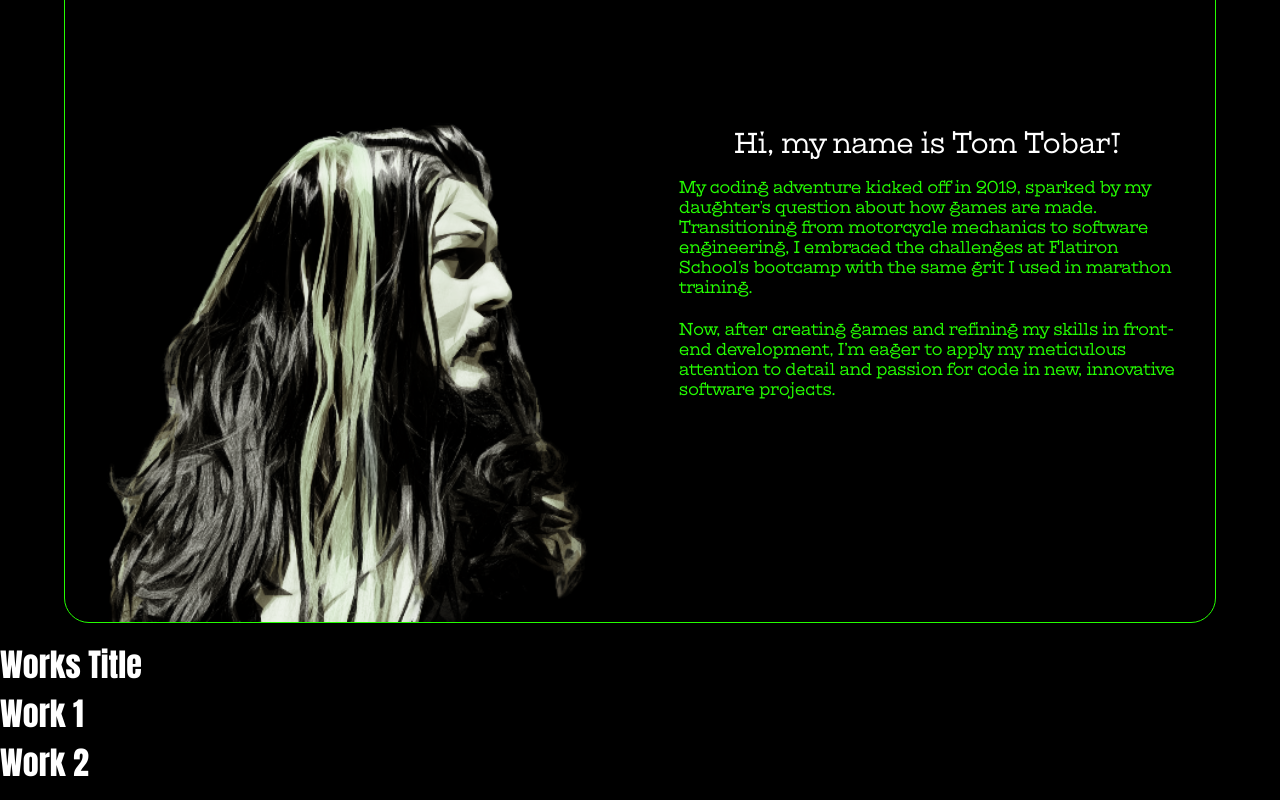
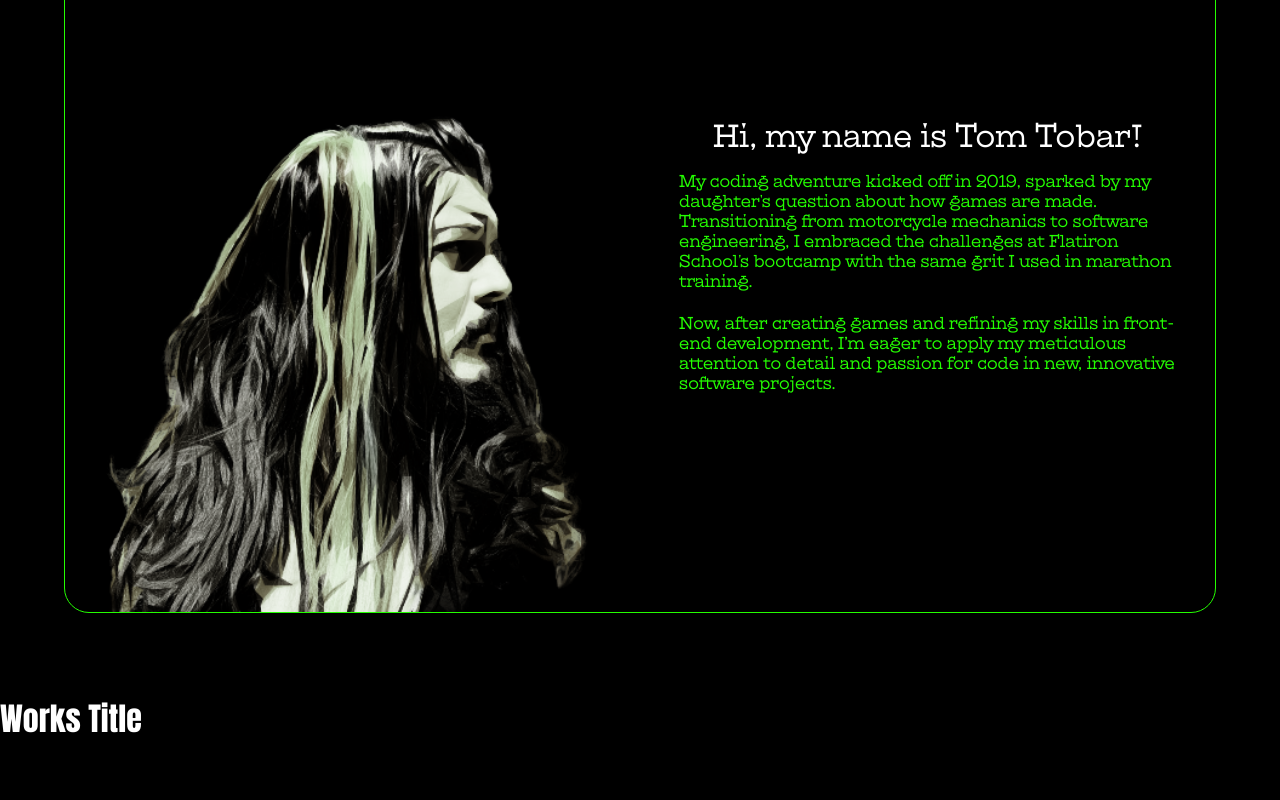
Before and after one commit to codetombomb/portfolio-front-end, a React (Vite) app: page / in a window 1280 px wide. Shown: the part 1020-1820 px from the top of the page. Built offline with nearby package versions, Linux system fonts and the light colour scheme.

Commit message:
debug responsive about section. debug nav links

```diff
--- a/src/App.css
+++ b/src/App.css
@@ -2,8 +2,8 @@
   height: 100vh;
   width: 100vw;
   min-width: 335px;
-  min-height: 830px;
-  max-height: 1000px;
+  min-height: 825px;
+  max-height: 900px;
 }
 
 .txt-same-line-wrapper {
@@ -38,5 +38,5 @@
 }
 
 /* ngrok dev*/
-/* ngrok http 5173 */
-/* https://cd99-173-175-50-10.ngrok-free.app */
+/* ngrok http http://localhost:5173 */
+/* https://3a2e-173-175-50-10.ngrok-free.app */
--- a/src/App.jsx
+++ b/src/App.jsx
@@ -8,9 +8,14 @@ function App() {
     <>
       <Home />
       <About />
-      <h1>Works Title</h1>
-      <h1>Work 1</h1>
-      <h1>Work 2</h1>
+      <h1
+        className="section"
+        style={{ backgroundColor: "black", paddingTop: "5%" }}
+      >
+        Works Title
+      </h1>
+      <h1 className="section">Work 1</h1>
+      <h1 className="section">Work 2</h1>
     </>
   );
 }
--- a/src/pages/About/styles.module.css
+++ b/src/pages/About/styles.module.css
@@ -12,6 +12,7 @@
   display: flex;
   flex-direction: column;
   align-items: center;
+  min-height: fit-content;
 }
 
 .aboutSectionTitleWrapper {
@@ -27,16 +28,12 @@
 }
 
 .tomSideImgWrapper {
-  /* border: 2px solid orange; */
   width: 100%;
   height: 100%;
-  /* display: flex;
   flex-direction: column;
-  justify-content: flex-end; */
 }
 
 .tomSideImg {
-  /* border: 2px solid chocolate; */
   width: 100%;
   max-width: 315px;
   filter: grayscale(80%) hue-rotate(40deg);
@@ -59,44 +56,27 @@
   color: #24fe00;
   font-family: var(--secondary-font);
   font-size: 0.85em;
-  padding: 3% 5%;
+  padding: 2% 5%;
 }
 
 .aboutTopSection {
   width: 100%;
   height: 60%;
-  /* border: 1px solid red; */
-}
-
-.aboutBtmSection {
-  /* border: 1px solid blue; */
-  /* flex-grow: 1; */
 }
 
 @media (min-width: 576px) {
-  .aboutMainContent {
-    /* border: 1px solid red; */
-  }
   .aboutGreeting {
-    font-size: 1.8em;
+    font-size: 2em;
+    width: 100%;
   }
 
   .aboutDescription p {
-    font-size: 1em;
-    padding: 3% 5%;
-  }
-
-  .aboutTopSection {
-    /* border: 1px solid white; */
-  }
-  .aboutBtmSection {
-    /* border: 1px solid blue; */
-    justify-content: flex-start;
+    max-width: 650px;
   }
 }
 
 @media (min-width: 768px) {
-  .aboutGreeting {
+  å .aboutGreeting {
     font-size: 1.5;
   }
 
--- a/src/pages/Home/styles.module.css
+++ b/src/pages/Home/styles.module.css
@@ -44,7 +44,6 @@
 .headline {
   font-size: 1em;
   color: #ffffff;
-  /* max-width: 325px; */
 }
 
 .tomImg {
@@ -72,7 +71,7 @@
 }
 
 .navLinks {
-  display: block;
+  display: flex;
   justify-content: space-around;
   width: 65%;
   min-width: 290px;
```
